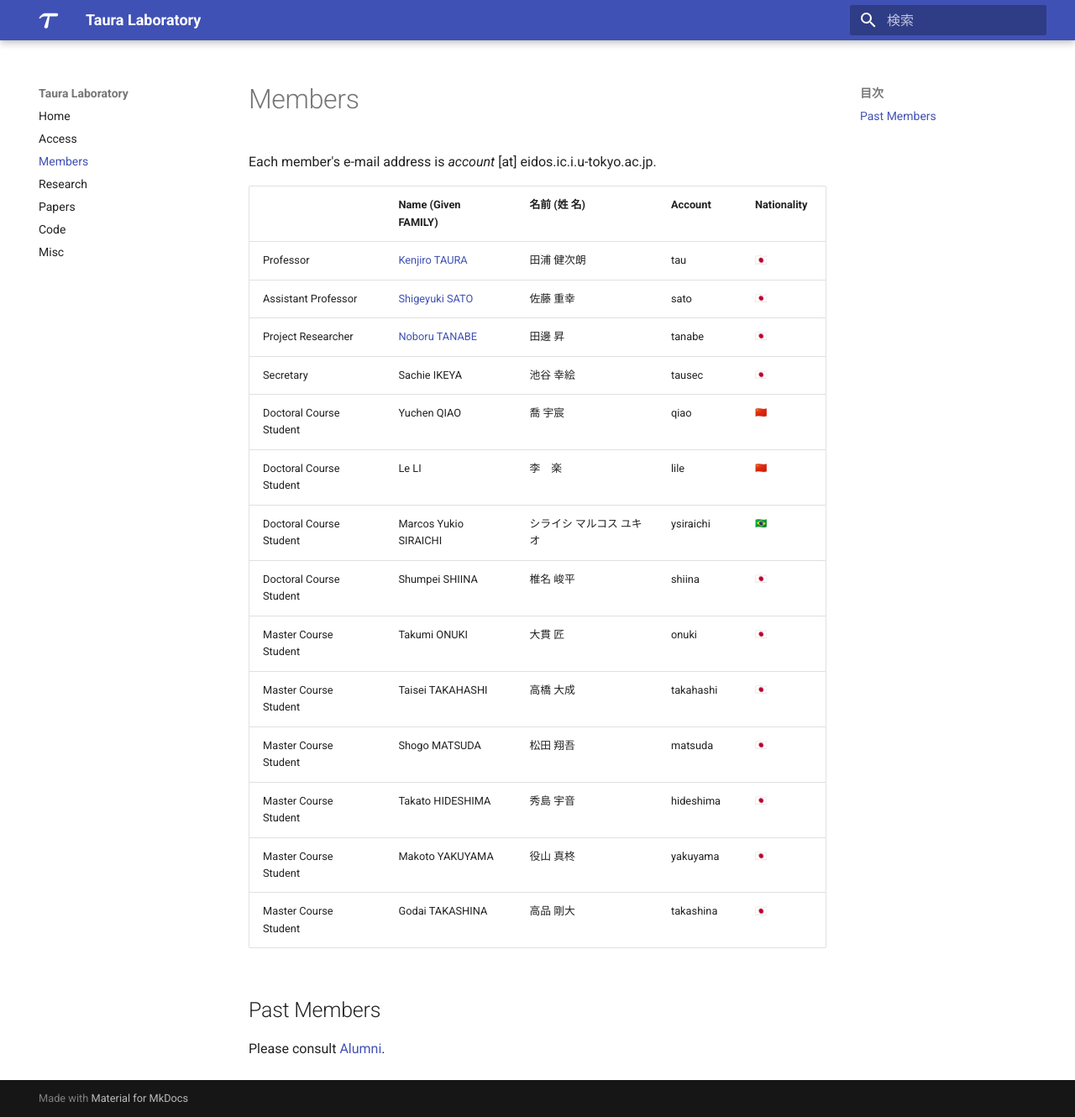
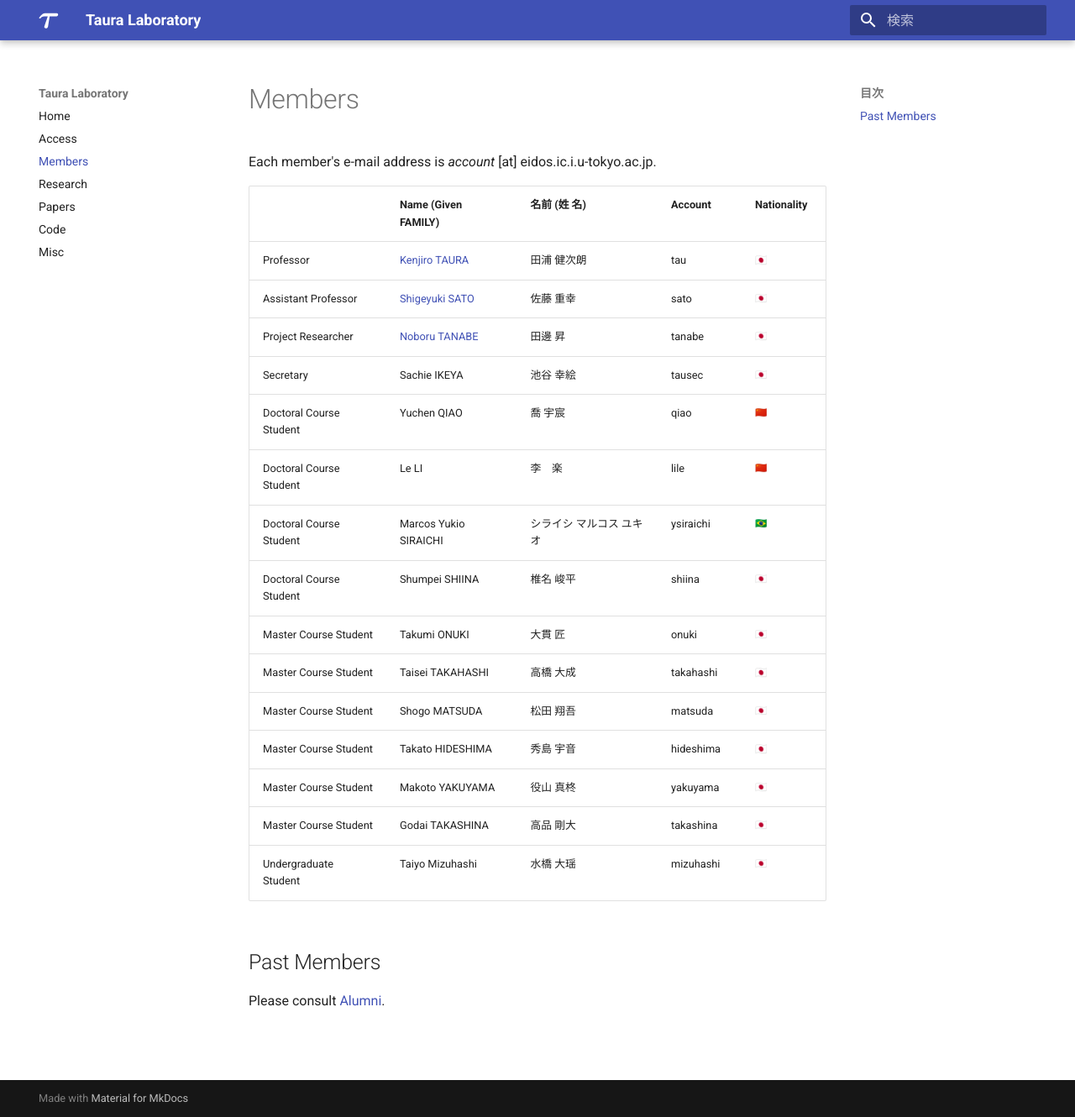
Before and after one commit to Yukayo/taura-lab, an MkDocs documentation site: the page built from docs/members.md, in a window 1280 px wide and 1330 px high. Shown: the whole window at 84% size. Built offline with MkDocs 1.6.1 and Material for MkDocs 9.7.7, drawn with Linux system fonts in a browser that asks for light colours; emoji names are drawn with the system emoji font.

Commit message:
Update members.md

```diff
--- a/docs/members.md
+++ b/docs/members.md
@@ -18,6 +18,7 @@ Each member's e-mail address is _account_ [at] eidos.ic.i.u-tokyo.ac.jp.
 |Master Course Student|Takato HIDESHIMA|秀島 宇音 |hideshima |:jp:|
 |Master Course Student|Makoto YAKUYAMA|役山 真柊|yakuyama|:jp:|
 |Master Course Student|Godai TAKASHINA|高品 剛大|takashina|:jp:|
+|Undergraduate Student|Taiyo Mizuhashi|水橋 大瑶|mizuhashi|:jp:|
 
 ## Past Members
 
```
